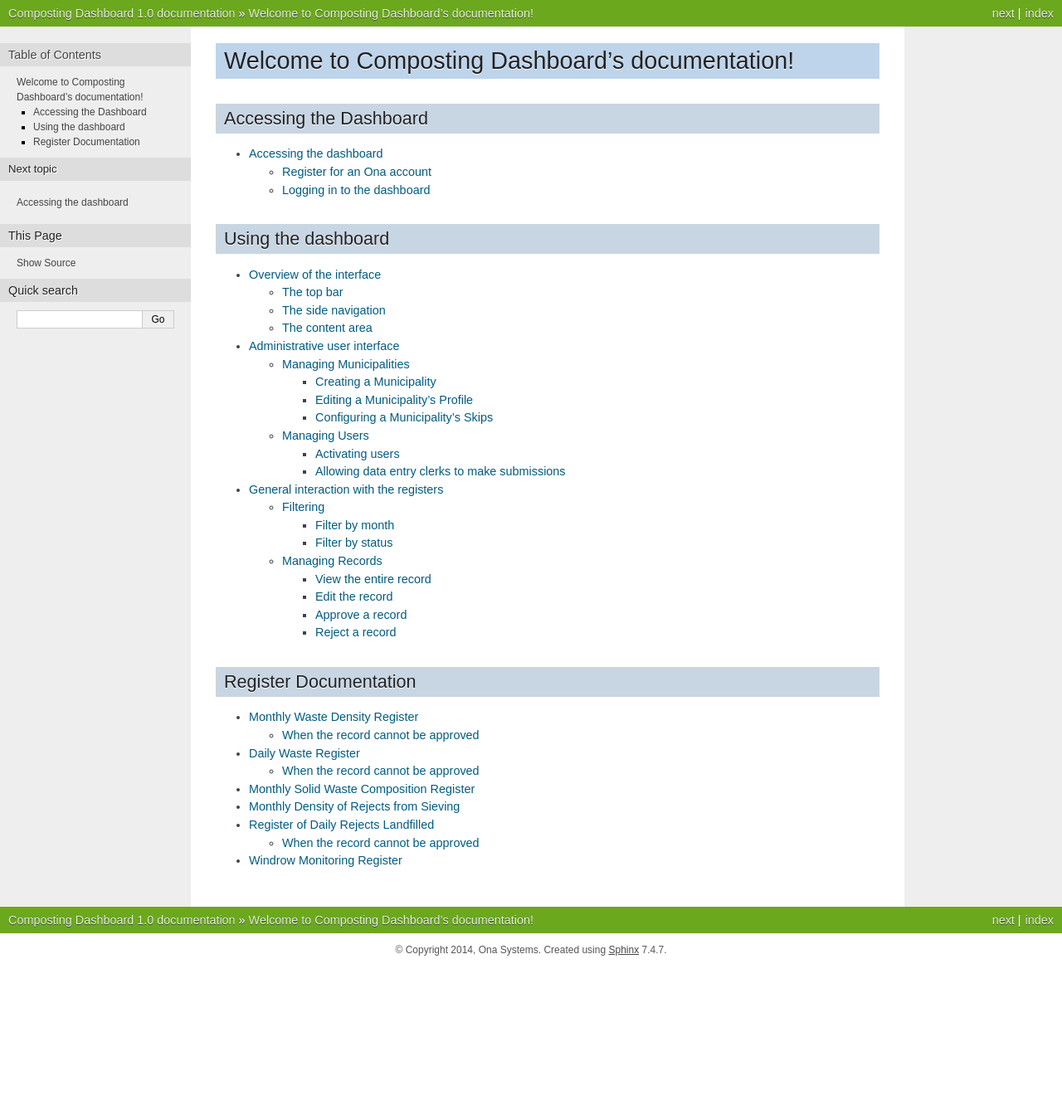
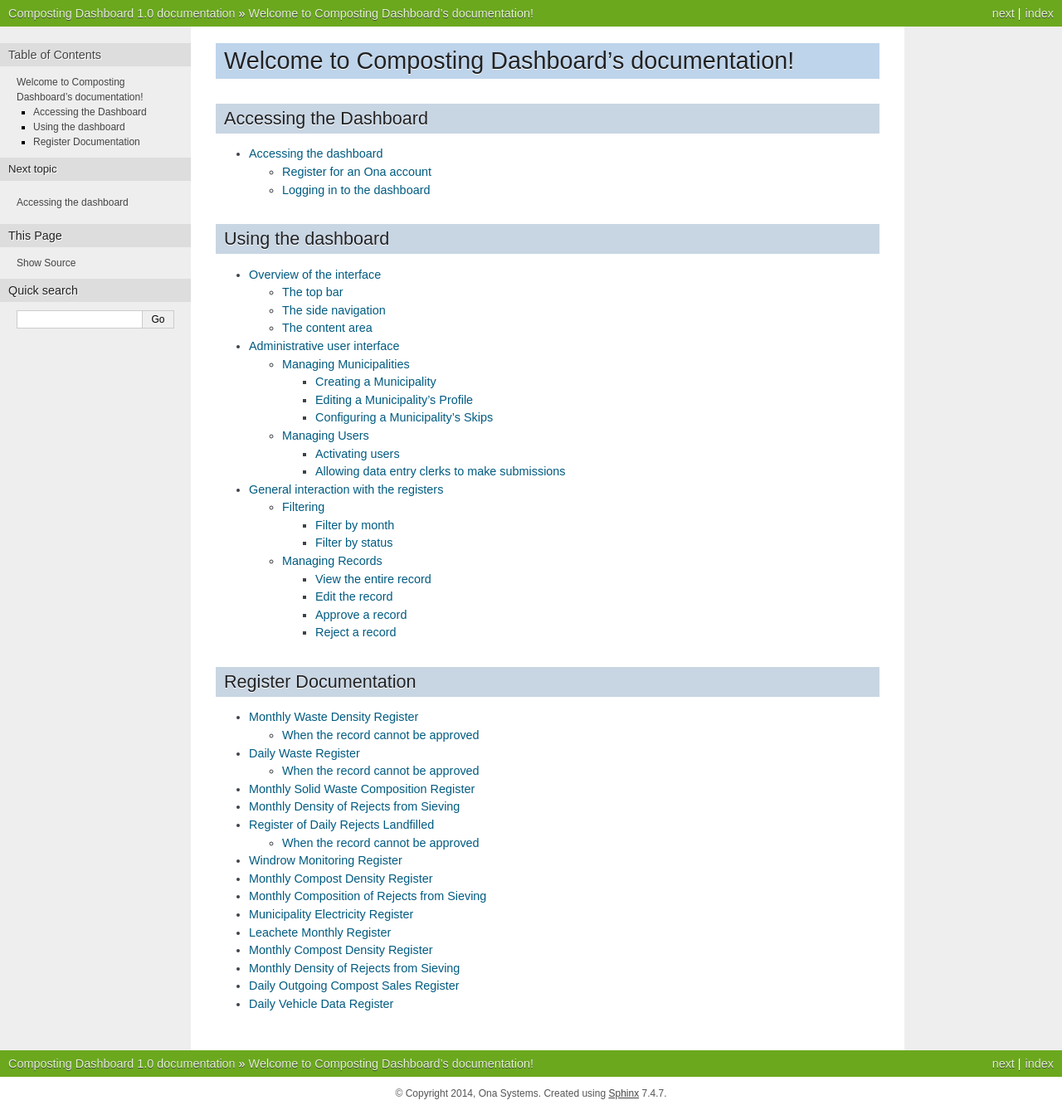
Before and after one commit to onaio/wb-composting, a Sphinx documentation site: the page built from docs/index.rst, in a window 1280 px wide. Shown: the whole page at 83% size. Built offline with Sphinx 7.4.7, drawn with Linux system fonts in a browser that asks for light colours; before the commit the page ends 1165 px from its top, so only the background shows below that.

Commit message:
LW: all register docs

```diff
--- a/docs/general_municipality_ui.rst
+++ b/docs/general_municipality_ui.rst
@@ -34,8 +34,8 @@ another for registers that capture could capture data multiple times ina  month
 e.g. **The Daily Waste Register**.
 
 ``NOTE: some registers may be labelled as monthly but actually capture data
- multiple times in a given month, these will have a status filter instead
- e.g. The Leachate Monthly Register``
+multiple times in a given month, these will have a status filter instead
+e.g. The Leachate Monthly Register``
 
 Filter by month
 ---------------
--- a/docs/index.rst
+++ b/docs/index.rst
@@ -40,3 +40,11 @@ Register Documentation
    monthly_density_of_rejects_from_sieving.rst
    register_of_daily_rejects_landfilled.rst
    windrow_monitoring_register.rst
+   monthly_compost_density_register.rst
+   monthly_composition_of_rejects_from_sieving.rst
+   electricity_register.rst
+   leachate_monthly_register.rst
+   monthly_compost_density_register.rst
+   monthly_density_of_rejects_from_sieving.rst
+   daily_outgoing_compost_register.rst
+   daily_vehicle_data_register.rst
```
Also changed, not shown: docs/daily_outgoing_compost_register.rst (added, +13 -0 lines), docs/daily_vehicle_data_register.rst (added, +13 -0 lines), docs/electricity_register.rst (added, +10 -0 lines), docs/leachate_monthly_register.rst (added, +15 -0 lines), docs/monthly_composition_of_rejects_from_sieving.rst (added, +13 -0 lines), docs/monthly_compost_density_register.rst (added, +14 -0 lines), docs/_static/action_buttons.png (added), docs/_static/filter_by_month.png (added), docs/_static/filter_by_status.png (added), docs/_static/rejected_status.png (added).
